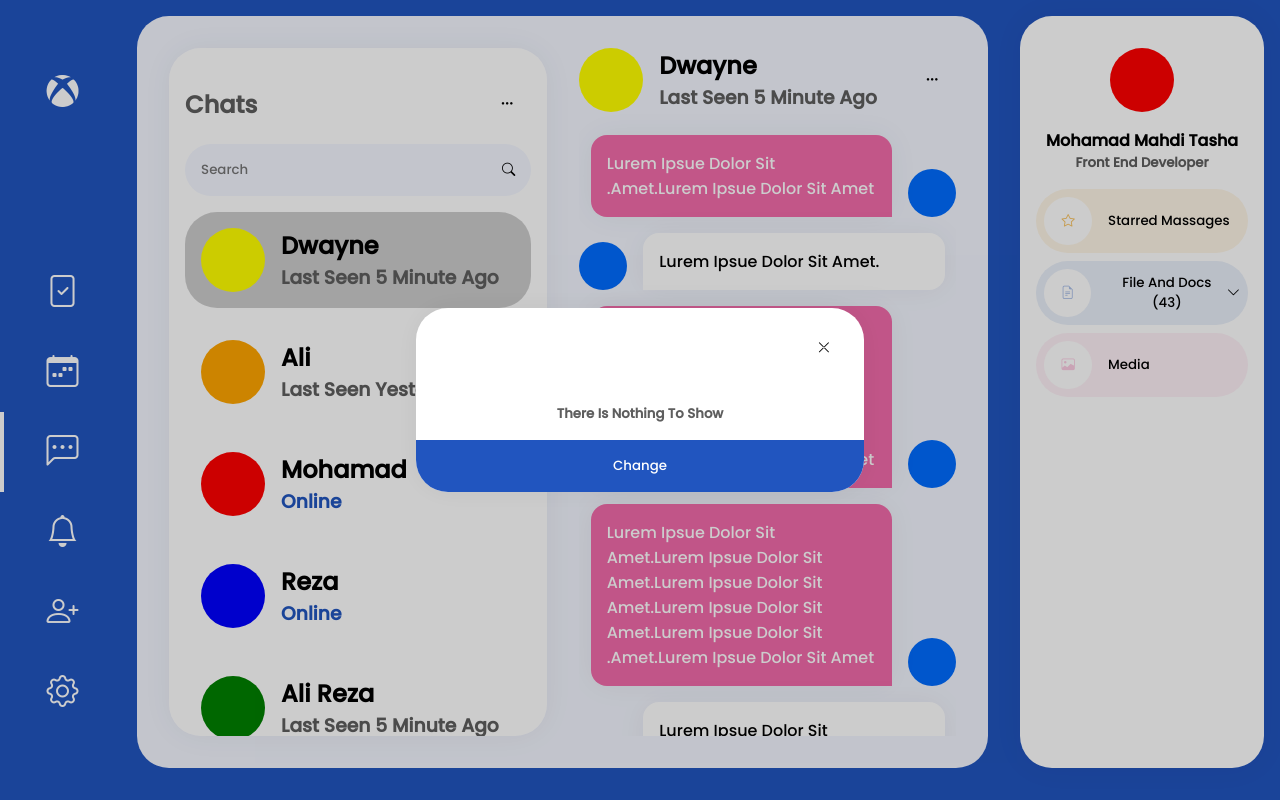
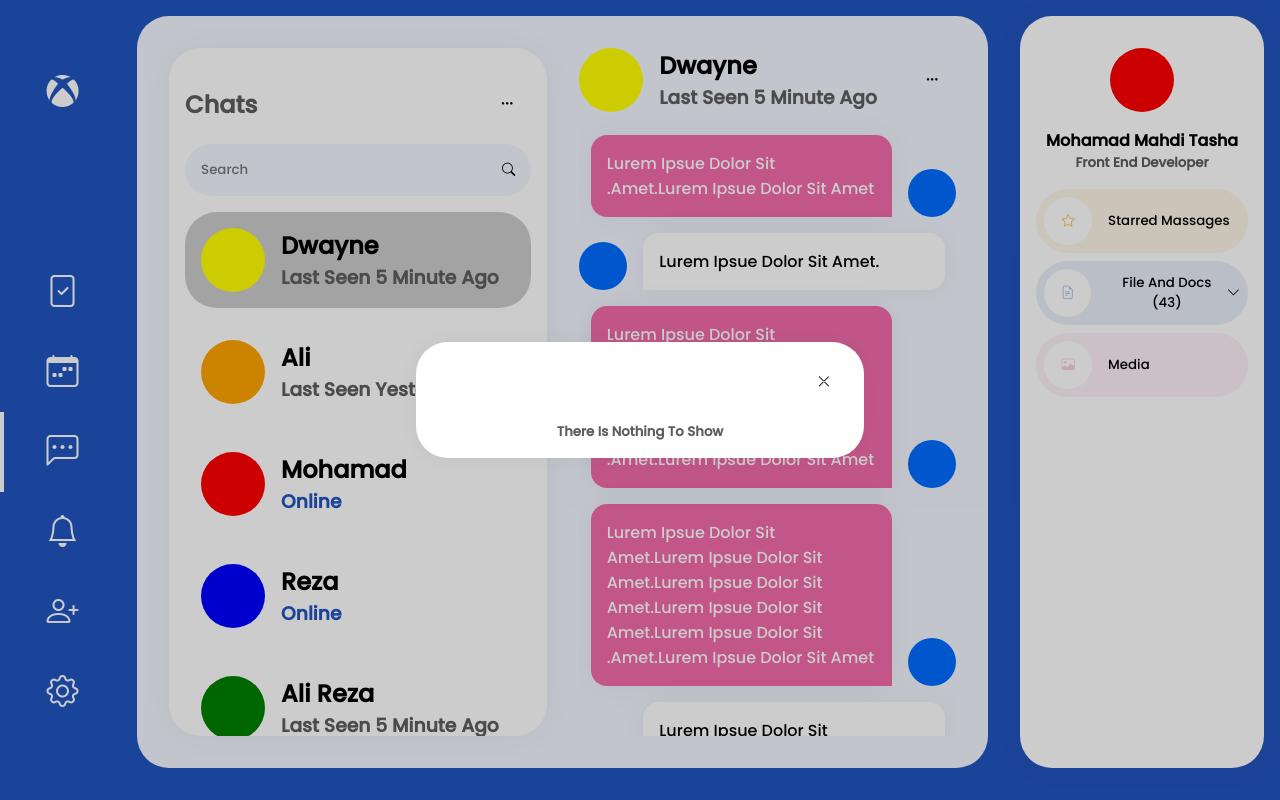
Before and after one commit to MohamadMahdi-Tasha/Chat-App, a React (Create React App) app: page / in a window 1280 px wide. Both pictures are taken after a click on the button 507 px from the left and 104 px from the top of the page. Built offline with nearby package versions, Linux system fonts and the light colour scheme.

Commit message:
fixed a bug in modal component

```diff
--- a/src/components/Modal.js
+++ b/src/components/Modal.js
@@ -8,9 +8,9 @@ function Modal(props) {
     return (
         <div className={'p-fixed top-0 transition left-0 w-100 h-100 d-flex jc-center ai-center bg-lighter-dark show-on-click'} id={props.id}>
             <div className={'bg-white rounded shadow w-35 ov-hidden'}>
-                <div className={'w-100 p-1 d-flex jc-end ai-center'}><button onClick={() => {closeModal(props.id)}} className={'w-3rem h-3rem bg-none hover-bg-light-black circle border-none transition'}><i className={'bi bi-x-lg'}></i></button></div>
+                <div className={'w-100 d-flex jc-end ai-center'}><button onClick={() => {closeModal(props.id)}} className={'w-3rem mr-1 mt-1 h-3rem bg-none hover-bg-light-black circle border-none transition'}><i className={'bi bi-x-lg'}></i></button></div>
                 <div className={'p-1'}>{props.children}</div>
-                <button onClick={() => {closeModal(props.id)}} className={'w-100 p-1 bg-blue c-white border-none active-bg-blue transition'}>Change</button>
+                {(props.children.props.children === 'There Is Nothing To Show') ? null : <button onClick={() => {closeModal(props.id)}} className={'w-100 p-1 bg-blue c-white border-none active-bg-blue transition'}>Change</button>}
             </div>
         </div>
     );
--- a/src/components/chat.js
+++ b/src/components/chat.js
@@ -2,7 +2,9 @@
 // A Function That Holds Chat Component Elements And It Props
 function Chat(props) {
     return (
-        <div className={props.className}>
+        <div className={props.className} onClick={() => {
+            alert('Clicked')
+        }}>
             <div className={props.profilePicClassName} style={{backgroundColor: props.profileColor}}></div>
             <div>
                 <h2>{props.name}</h2>
```
